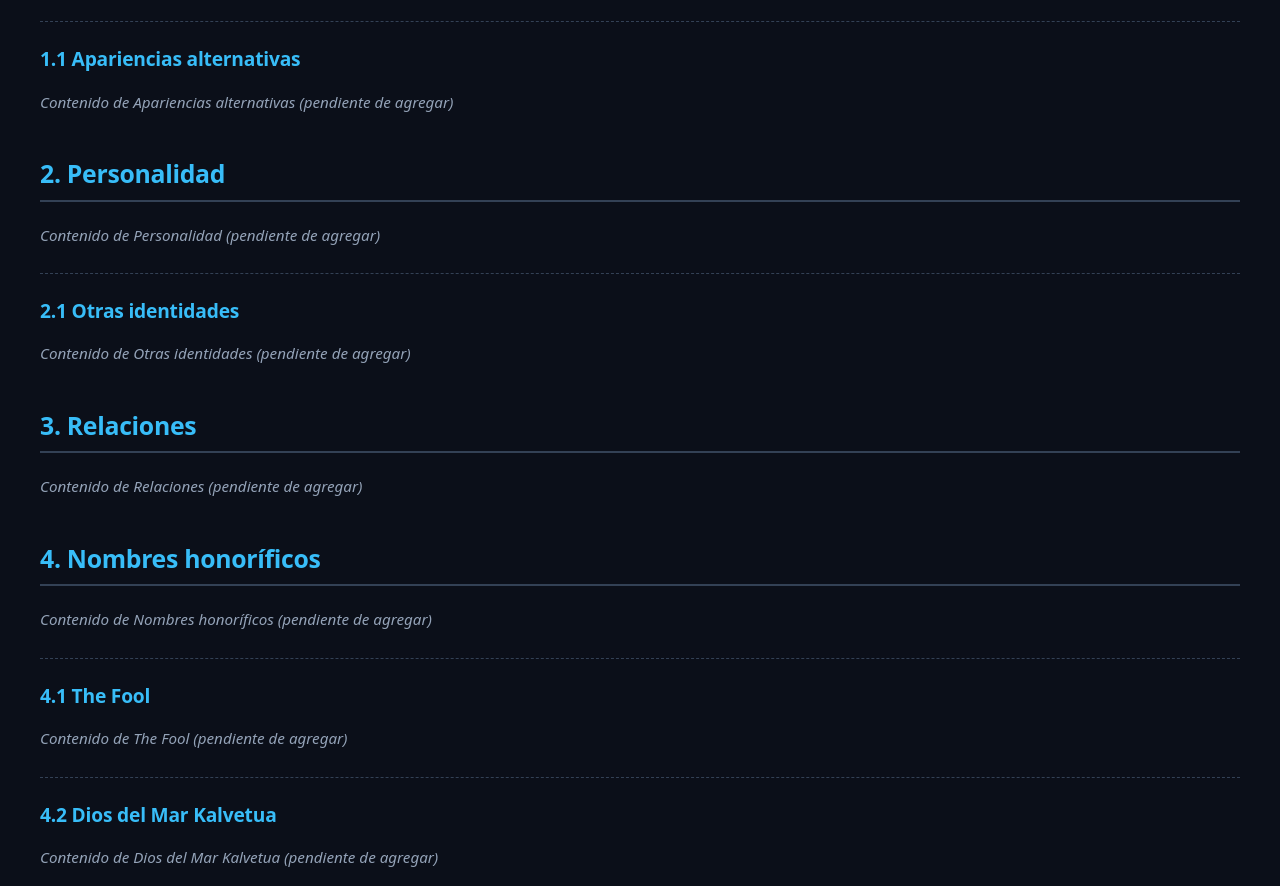
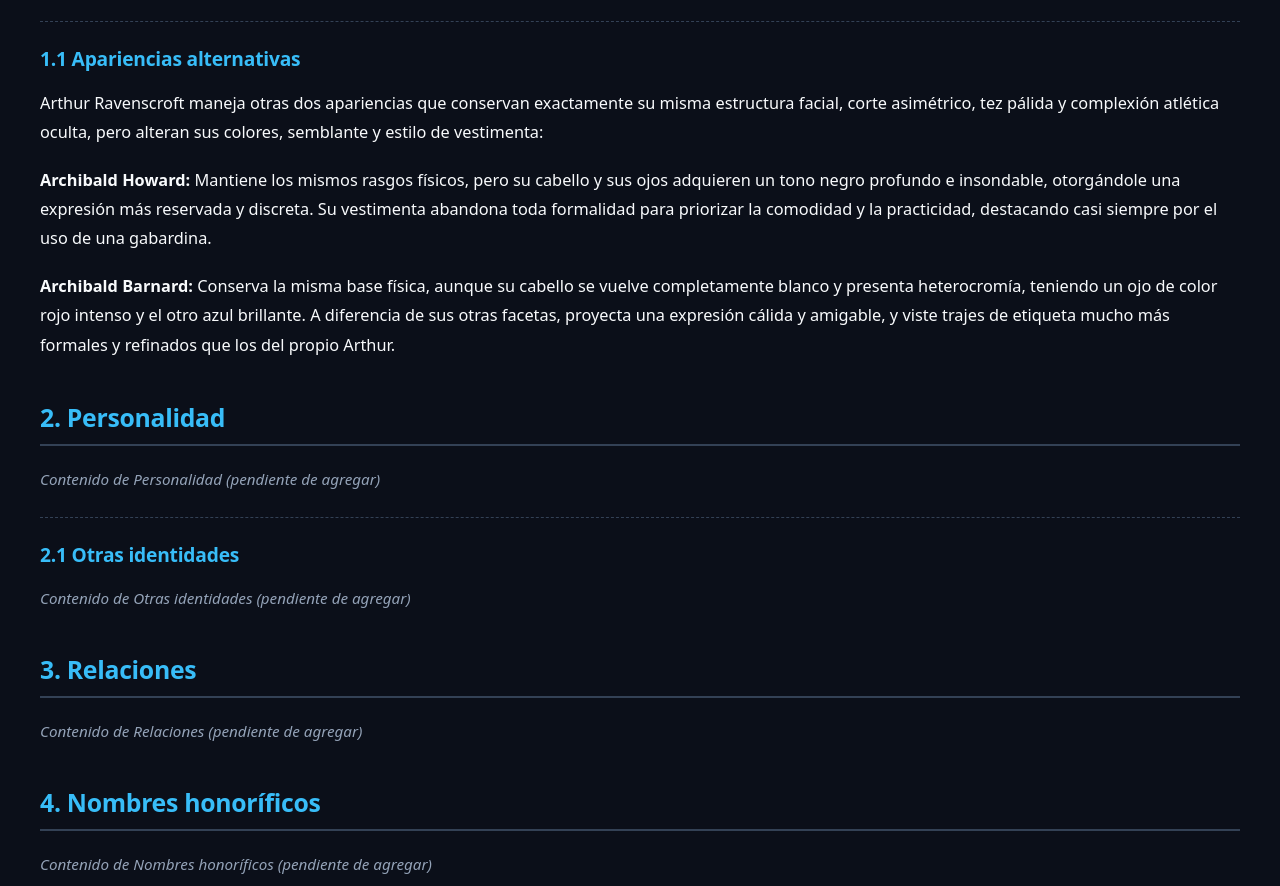
Before and after one commit to JuanSanju/Arthur-Ravenscroft, a plain HTML site: page index.html in a window 1280 px wide. Shown: the part 1344-2230 px from the top of the page. Drawn offline with Linux system fonts and the light colour scheme.

Commit message:
Se agregaron las aparuencias de las personalidades

```diff
--- a/index.html
+++ b/index.html
@@ -1007,7 +1007,17 @@
             <!-- Subsección 1.1: Apariencias alternativas -->
             <div id="apariencias-alternativas" class="content-subsection">
               <h3 class="subsection-heading">1.1 Apariencias alternativas</h3>
-              <p class="tab-placeholder">Contenido de Apariencias alternativas (pendiente de agregar)</p>
+              <p>Arthur Ravenscroft maneja otras dos apariencias que conservan exactamente su misma estructura facial,
+                corte asimétrico, tez pálida y complexión atlética oculta, pero alteran sus colores, semblante y estilo
+                de vestimenta:</p>
+              <p><strong>Archibald Howard:</strong> Mantiene los mismos rasgos físicos, pero su cabello y sus ojos
+                adquieren un tono negro profundo e insondable, otorgándole una expresión más reservada y discreta. Su
+                vestimenta abandona toda formalidad para priorizar la comodidad y la practicidad, destacando casi siempre
+                por el uso de una gabardina.</p>
+              <p><strong>Archibald Barnard:</strong> Conserva la misma base física, aunque su cabello se vuelve
+                completamente blanco y presenta heterocromía, teniendo un ojo de color rojo intenso y el otro azul
+                brillante. A diferencia de sus otras facetas, proyecta una expresión cálida y amigable, y viste trajes
+                de etiqueta mucho más formales y refinados que los del propio Arthur.</p>
             </div>
           </div>
         </article>
```
